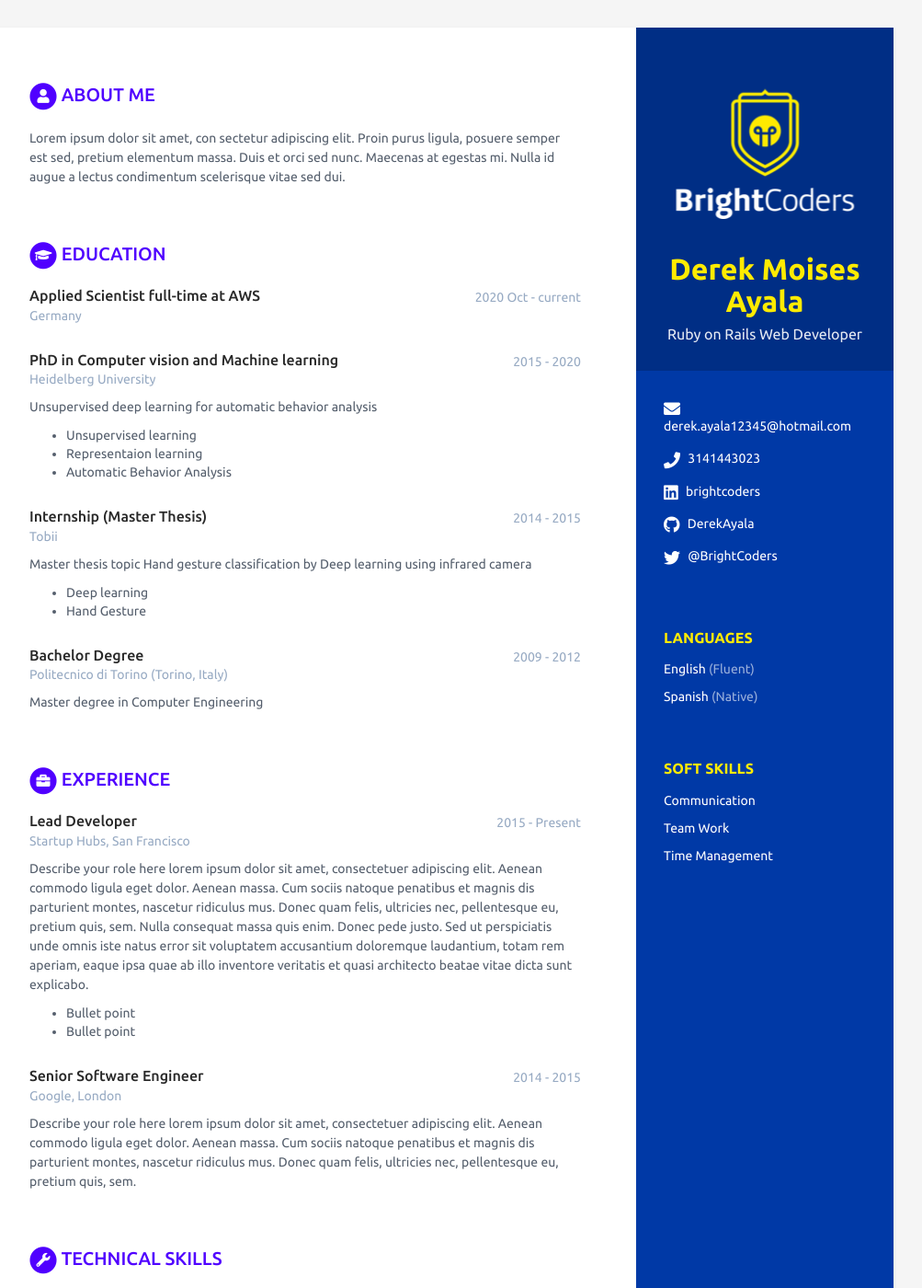
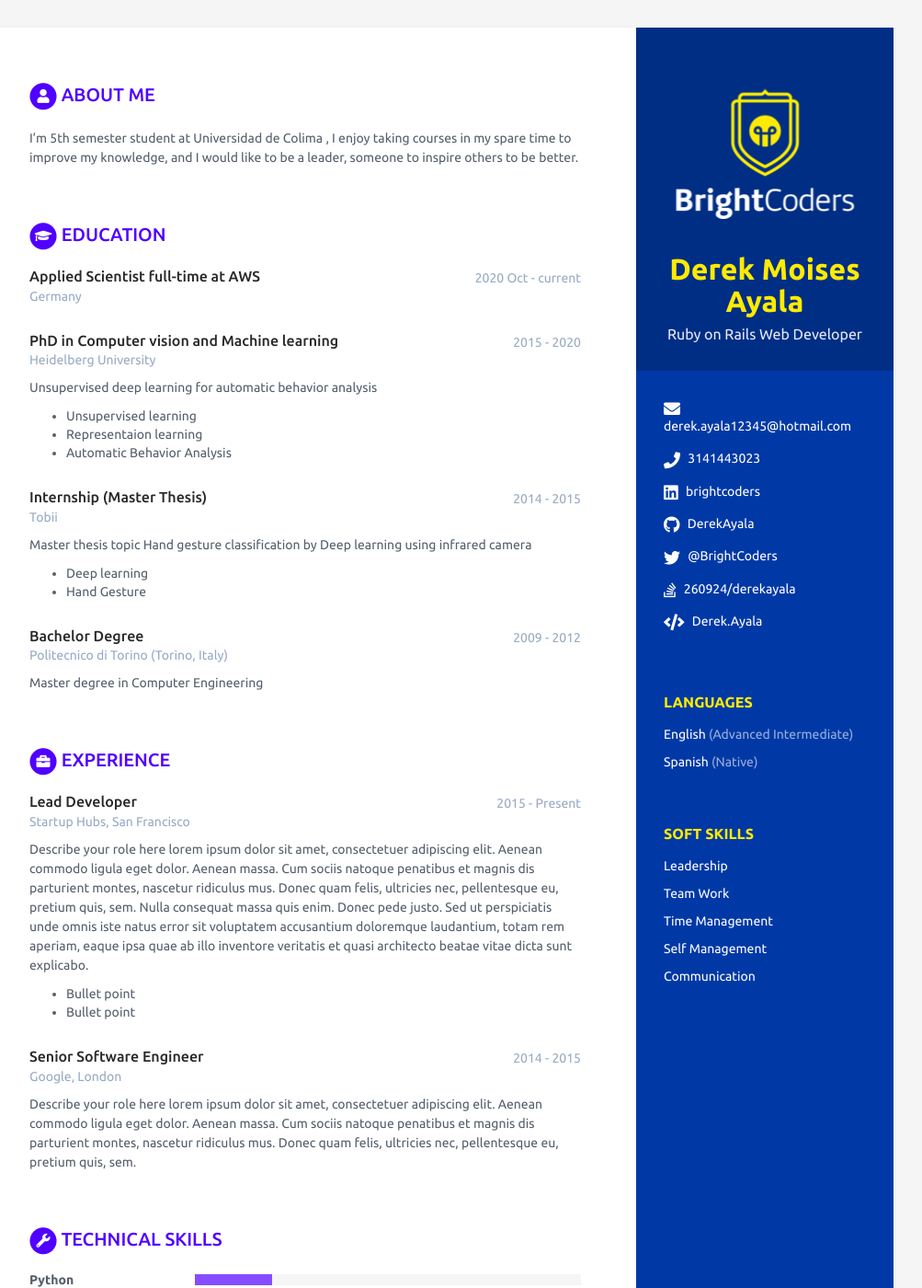
Before and after one commit to BC-MAY-21-ROR/kata-03-scorecard-DerekAyala, a Jekyll site: the page built from index.html, in a window 1280 px wide and 1400 px high. Shown: the whole window at 92% size, without its empty margins (168-1171 px from the left). Built offline with Jekyll 4.4.1, drawn with Linux system fonts in a browser that asks for light colours.

Commit message:
Update data.yml

```diff
--- a/_data/data.yml
+++ b/_data/data.yml
@@ -14,20 +14,20 @@ sidebar:
   # Actualiza tus datos de contacto
   email: derek.ayala12345@hotmail.com
   phone: 3141443023
-  website: # No agregar http://
+  #website: # No agregar http://
   linkedin: brightcoders
   github: DerekAyala
-  gitlab:
-  bitbucket:
+  #gitlab:
+  #bitbucket:
   twitter: '@BrightCoders'
-  stack-overflow: # Number/Username, e.g. 123456/alandoe
-  codewars:
-  goodreads: # Number-Username, e.g. 123456-alandoe
+  stack-overflow: 260924/derekayala # Number/Username, e.g. 123456/alandoe
+  codewars: Derek.Ayala
+  #goodreads: # Number-Username, e.g. 123456-alandoe
 
   # Actualiza según los idiomas y nieles que tienes. Agrega o Elimina según sea necesario.
   languages:
     - idiom: English
-      level: Fluent # Utiliza el resultado de tu examen oficial, o el nivel de acuerdo al modelo Dreyfus
+      level: Advanced Intermediate # Utiliza el resultado de tu examen oficial, o el nivel de acuerdo al modelo Dreyfus
 
     - idiom: Spanish
       level: Native # Utiliza el resultado de tu examen oficial, o el nivel de acuerdo al modelo Dreyfus
@@ -35,7 +35,7 @@ sidebar:
 
   # Registra aquí tus soft skills. Agrega o elimina según sea necesario
   interests:
-    - item: Communication
+    - item: Leadership
       link: # dejar en blanco
 
     - item: Team Work
@@ -44,11 +44,17 @@ sidebar:
     - item: Time Management
       link: # dejar en blanco
 
+    - item: Self Management
+      link: # dejar en blanco
+
+    - item: Communication
+      link: # dejar en blanco
+
 # Registra aquí un resumen de tu perfil
 career-profile:
   title: About Me # NO MODIFICAR
   summary: |
-    Lorem ipsum dolor sit amet, con sectetur adipiscing elit. Proin purus ligula, posuere semper est sed, pretium elementum massa. Duis et orci sed nunc. Maecenas at egestas mi. Nulla id augue a lectus condimentum scelerisque vitae sed dui.
+    I'm 5th semester student at Universidad de Colima , I enjoy taking courses in my spare time to improve my knowledge, and I would like to be a leader, someone to inspire others to be better.
 
 # Registra aquí tus estudios. Agrega o elimina según sea necesario
 educationcomplete:
```
